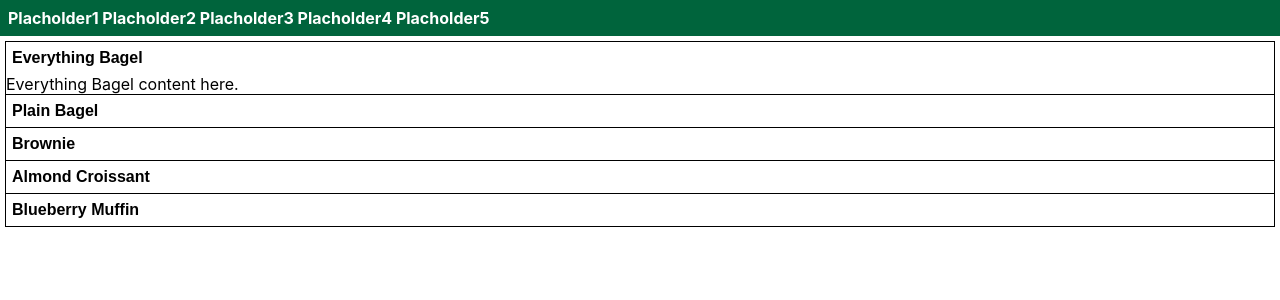
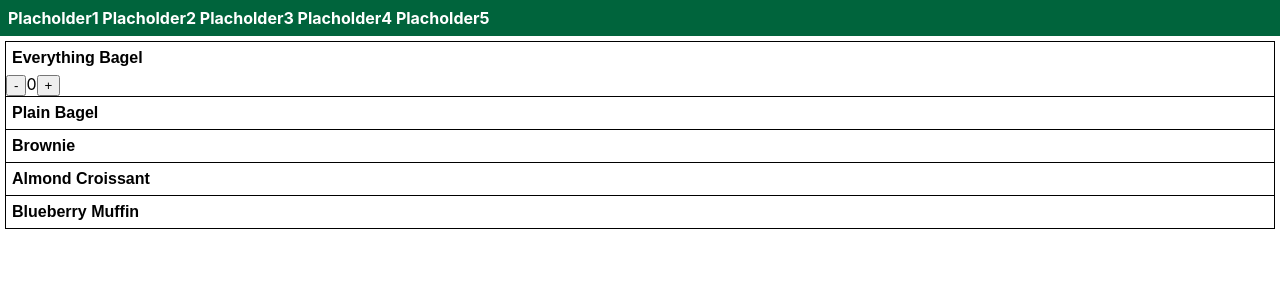
Before and after one commit to holdenout/freezer-pull, a React (Create React App) app in the folder client/: page / in a window 1280 px wide. Both pictures are taken after a click on the button "Everything Bagel". Shown: the top 300 px of the page. Built offline with nearby package versions, Linux system fonts and the light colour scheme.

Commit message:
Add content display and incr/decr

```diff
--- a/client/src/FoodList.jsx
+++ b/client/src/FoodList.jsx
@@ -2,6 +2,18 @@ import {useState} from 'react';
 import sampleFoodData from './sampleFoodData.json';
 import Collapsible from './Collapsible.jsx';
 import './FoodList.css';
+
+const Content = (food) => {
+  const [carryOver, setCarryOver] = useState(0);
+
+  return (
+    <>
+      <button onClick={() => setCarryOver(carryOver === 0 ? 0 : carryOver - 1)}>-</button>
+      <span>{carryOver}</span>
+      <button onClick={() => setCarryOver(carryOver + 1)}>+</button>
+    </>
+  )
+}
 
 export default function FoodList() {
   const [isOpen, setOpen] = useState(null);
@@ -23,7 +35,7 @@ export default function FoodList() {
         <Collapsible
           open={isOpen === food.id}
           header={food.name}
-          content={`${food.name} content here.`}
+          content={<Content food={food} />}
           toggleOpen={() => toggleOpen(food.id)}
         />
       </li>
```
